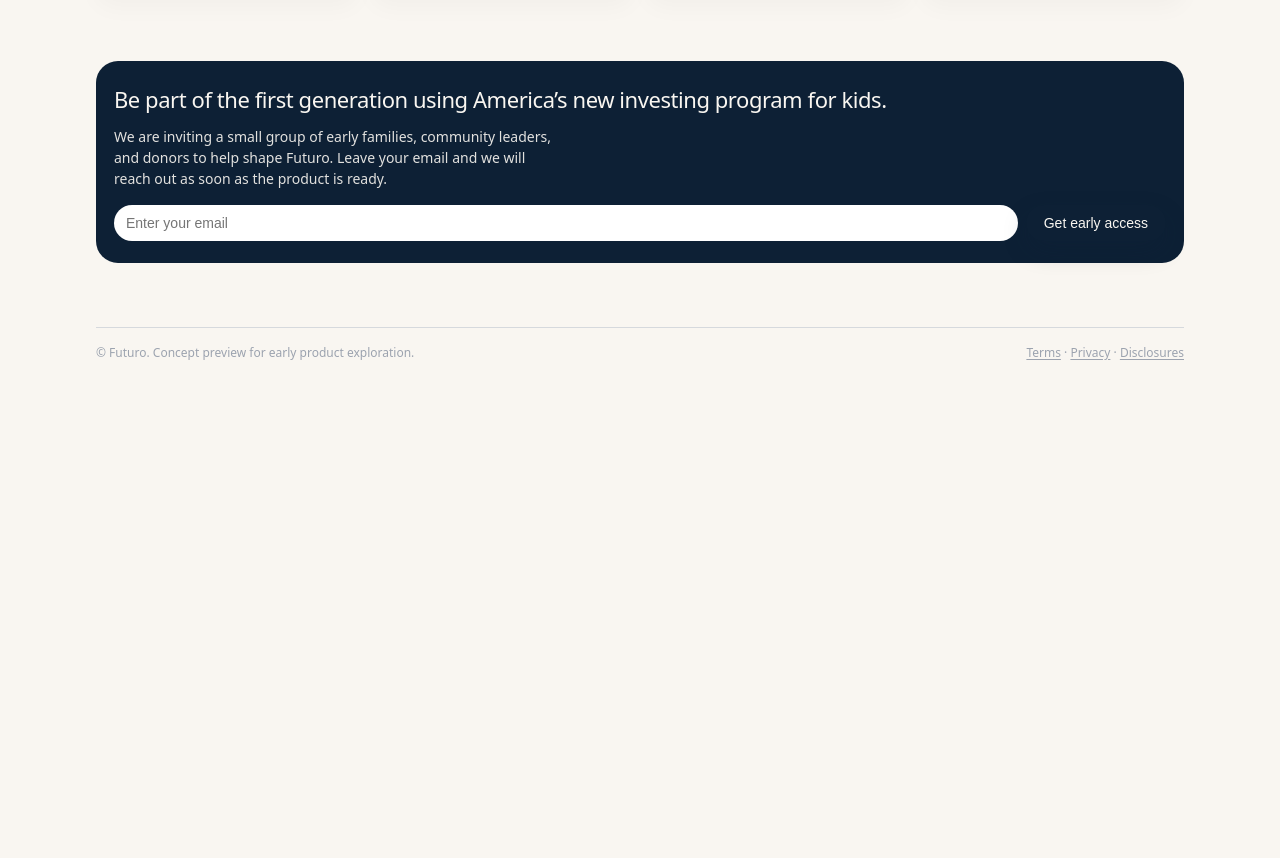
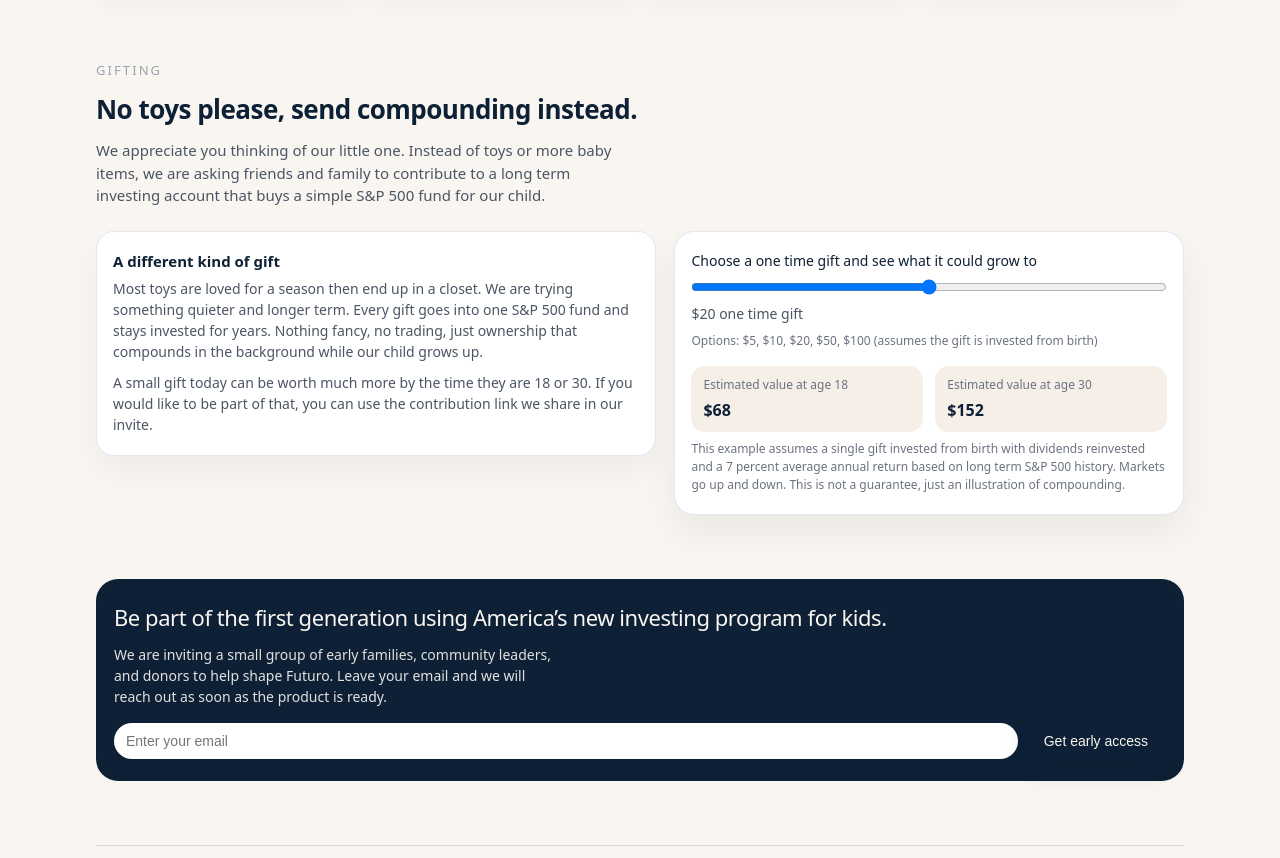
Before and after one commit to gibranrubio/futuro-v2, a plain HTML site: page index.html in a window 1280 px wide. Shown: the part 1706-2564 px from the top of the page. Before the commit the page ends 2132 px from the top, so only its background shows below. Drawn offline with Linux system fonts and the light colour scheme.

Commit message:
added gifting - toggle section on home page

```diff
--- a/index.html
+++ b/index.html
@@ -468,6 +468,22 @@
       color: var(--text-muted);
     }
 
+    /* Gifting section with slider */
+
+    .gift-layout {
+      display: grid;
+      grid-template-columns: minmax(0, 1.1fr) minmax(0, 1fr);
+      gap: 18px;
+      align-items: flex-start;
+      margin-top: 16px;
+    }
+
+    .gift-math-note {
+      font-size: 12px;
+      color: #6B7280;
+      margin-top: 8px;
+    }
+
     /* CTA band */
 
     .cta-band {
@@ -537,6 +553,10 @@
       .hero-right {
         order: -1;
         margin-bottom: 8px;
+      }
+
+      .gift-layout {
+        grid-template-columns: minmax(0, 1fr);
       }
     }
 
@@ -762,6 +782,71 @@
         </div>
       </section>
 
+      <!-- Gifting: send compounding instead of toys -->
+      <section id="gifting">
+        <div class="section-label">Gifting</div>
+        <h2 class="section-title">No toys please, send compounding instead.</h2>
+        <p class="section-subtitle">
+          We appreciate you thinking of our little one. Instead of toys or more baby items, we are asking friends and family
+          to contribute to a long term investing account that buys a simple S&amp;P 500 fund for our child.
+        </p>
+
+        <div class="gift-layout">
+          <!-- Left: story and instructions -->
+          <article class="info-card">
+            <h3 class="info-title">A different kind of gift</h3>
+            <p class="info-body">
+              Most toys are loved for a season then end up in a closet. We are trying something quieter and longer term.
+              Every gift goes into one S&amp;P 500 fund and stays invested for years. Nothing fancy, no trading,
+              just ownership that compounds in the background while our child grows up.
+            </p>
+            <p class="info-body" style="margin-top:10px;">
+              A small gift today can be worth much more by the time they are 18 or 30. If you would like to be part of that,
+              you can use the contribution link we share in our invite.
+            </p>
+          </article>
+
+          <!-- Right: slider calculator -->
+          <div class="math-wrap">
+            <div class="slider-row">
+              <label class="slider-label" for="giftAmountRange">
+                Choose a one time gift and see what it could grow to
+              </label>
+              <input
+                id="giftAmountRange"
+                type="range"
+                min="0"
+                max="4"
+                step="1"
+                value="2"
+              />
+              <div id="giftAmountLabel" class="slider-value">
+                $20 one time gift
+              </div>
+              <div class="slider-value" style="font-size:12px;color:#6B7280;">
+                Options: $5, $10, $20, $50, $100 (assumes the gift is invested from birth)
+              </div>
+            </div>
+
+            <div class="math-grid">
+              <div class="math-card">
+                <div class="math-label">Estimated value at age 18</div>
+                <div id="giftAge18Value" class="math-value">$0</div>
+              </div>
+              <div class="math-card">
+                <div class="math-label">Estimated value at age 30</div>
+                <div id="giftAge30Value" class="math-value">$0</div>
+              </div>
+            </div>
+
+            <p class="gift-math-note">
+              This example assumes a single gift invested from birth with dividends reinvested and a 7 percent average annual return
+              based on long term S&amp;P 500 history. Markets go up and down. This is not a guarantee, just an illustration of compounding.
+            </p>
+          </div>
+        </div>
+      </section>
+
       <!-- CTA -->
       <section id="cta">
         <div class="cta-band">
@@ -800,7 +885,7 @@
   </div>
 
   <script>
-    // Simple compounding calculator for the slider
+    // Simple compounding calculator for the main slider
     function formatCurrency(n) {
       return "$" + n.toLocaleString("en-US", { maximumFractionDigits: 0 });
     }
@@ -817,6 +902,8 @@
 
     function updateMath() {
       const slider = document.getElementById("contributionRange");
+      if (!slider) return;
+
       const sliderValue = document.getElementById("sliderValue");
       const age18Value = document.getElementById("age18Value");
       const age30Value = document.getElementById("age30Value");
@@ -831,8 +918,48 @@
       age30Value.textContent = formatCurrency(v30);
     }
 
-    document.getElementById("contributionRange").addEventListener("input", updateMath);
-    updateMath();
+    // New calculator for one time gifts
+    const giftAmounts = [5, 10, 20, 50, 100];
+
+    function computeGiftValue(amount, years) {
+      const r = 0.07;
+      return amount * Math.pow(1 + r, years);
+    }
+
+    function updateGiftMath() {
+      const slider = document.getElementById("giftAmountRange");
+      if (!slider) return;
+
+      const label = document.getElementById("giftAmountLabel");
+      const age18 = document.getElementById("giftAge18Value");
+      const age30 = document.getElementById("giftAge30Value");
+
+      const index = parseInt(slider.value, 10);
+      const amount = giftAmounts[index];
+
+      label.textContent = "$" + amount + " one time gift";
+
+      const v18 = computeGiftValue(amount, 18);
+      const v30 = computeGiftValue(amount, 30);
+
+      age18.textContent = formatCurrency(v18);
+      age30.textContent = formatCurrency(v30);
+    }
+
+    // Init both sliders
+    document.addEventListener("DOMContentLoaded", function () {
+      const mainSlider = document.getElementById("contributionRange");
+      if (mainSlider) {
+        mainSlider.addEventListener("input", updateMath);
+        updateMath();
+      }
+
+      const giftSlider = document.getElementById("giftAmountRange");
+      if (giftSlider) {
+        giftSlider.addEventListener("input", updateGiftMath);
+        updateGiftMath();
+      }
+    });
   </script>
 </body>
 </html>
```
